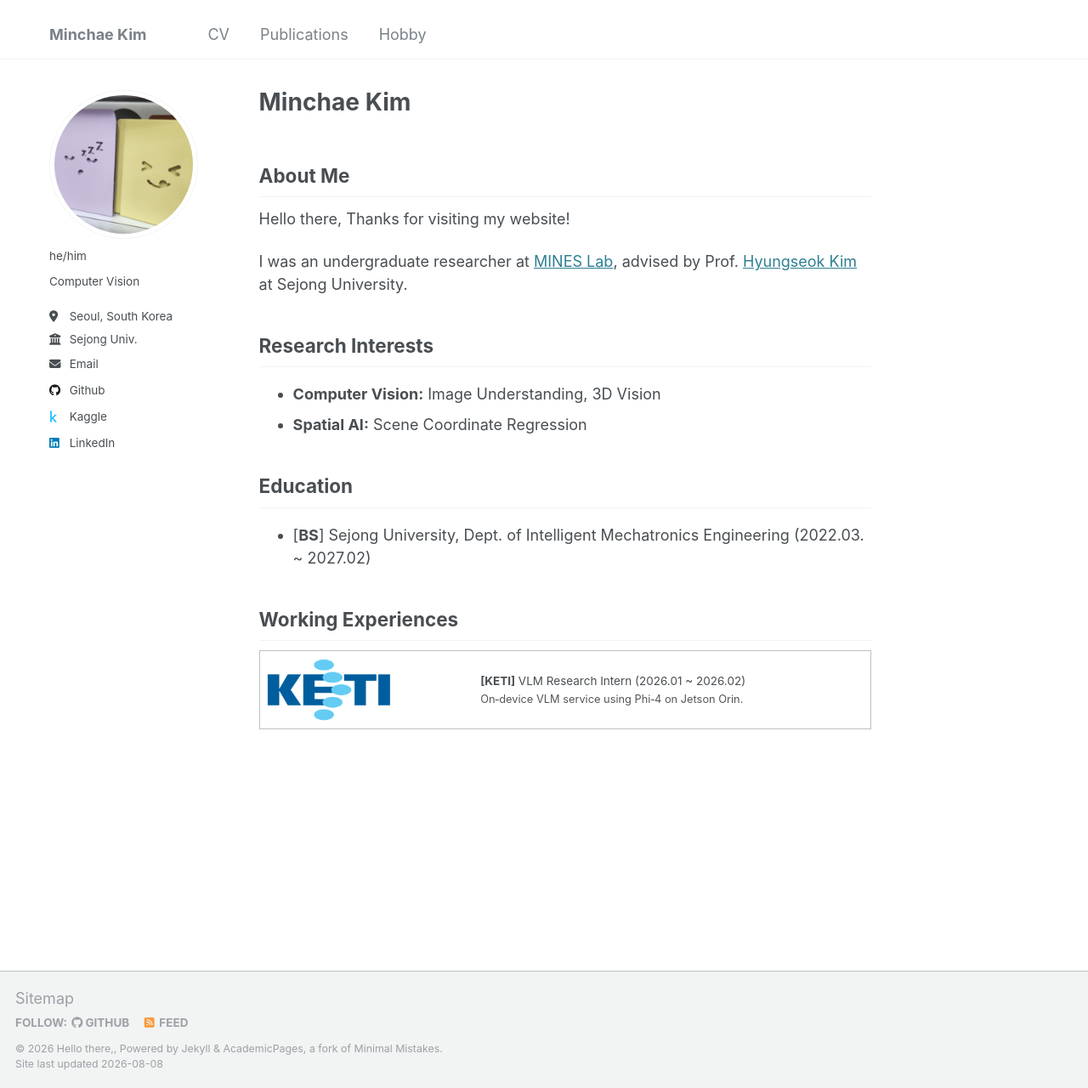
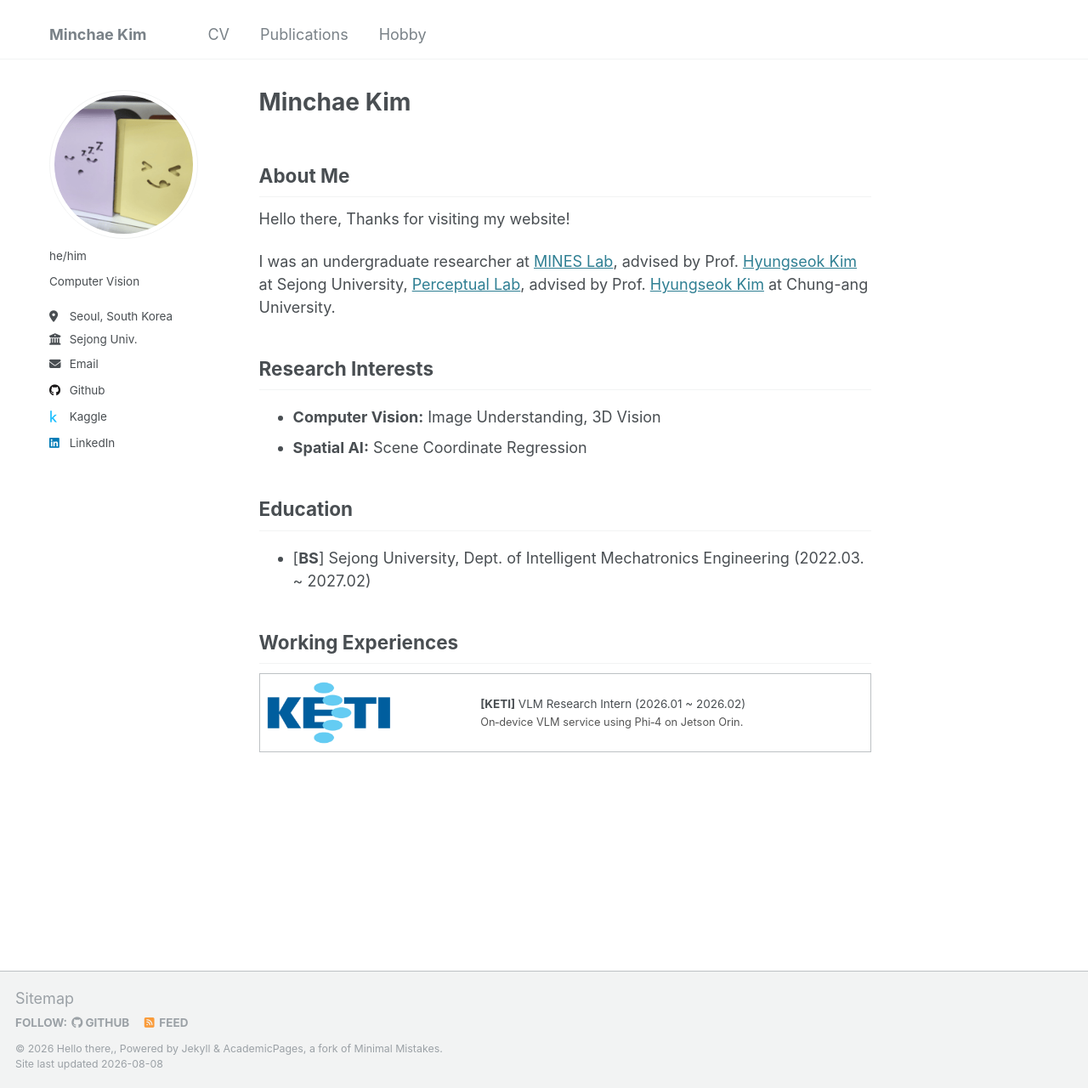
Before and after one commit to lDMDiamondl/lDMDiamondl.github.io, a Jekyll site: the page built from _pages/about.md, in a window 1280 px wide and 1280 px high. Shown: the whole window at 85% size. Built offline with Jekyll 4.4.1, drawn with Linux system fonts in a browser that asks for light colours.

Commit message:
Update about.md

```diff
--- a/_pages/about.md
+++ b/_pages/about.md
@@ -10,7 +10,7 @@ redirect_from:
 ## About Me
 Hello there, Thanks for visiting my website!
 
-I was an undergraduate researcher at [MINES Lab](https://prof.sejong.ac.kr/hyungkim/html/lab.do), advised by Prof. [Hyungseok Kim](https://prof.sejong.ac.kr/hyungkim/index.do) at Sejong University.
+I was an undergraduate researcher at [MINES Lab](https://prof.sejong.ac.kr/hyungkim/html/lab.do), advised by Prof. [Hyungseok Kim](https://prof.sejong.ac.kr/hyungkim/index.do) at Sejong University, [Perceptual Lab](https://pailab.cau.ac.kr/), advised by Prof. [Hyungseok Kim](https://scholar.google.com/citations?user=3feNfdUAAAAJ) at Chung-ang University.
 
 ## Research Interests
 
```
